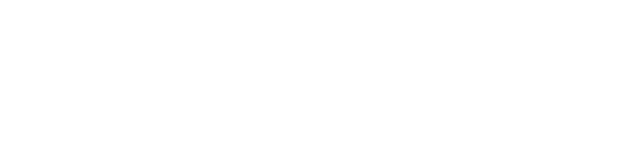
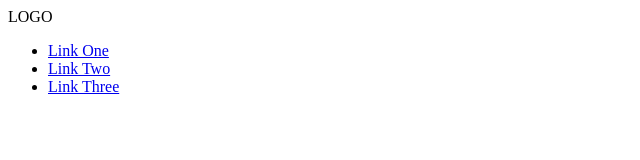
Before and after one commit to JMurf91/Landing_page, a plain HTML site: page index.html in a window 1280 px wide. Shown: the whole page, without its empty margins (0-640 px from the left). Drawn offline with Linux system fonts and the light colour scheme.

Commit message:
Created layout for header in html

```diff
--- a/index.html
+++ b/index.html
@@ -7,8 +7,15 @@
     <link rel="stylesheet" href="styles.css">
 </head>
 <body>
+
     <div class="header">
+      <div class="title"> LOGO </div>
 
+      <ul class="links">
+        <li><a href="#"> Link One</a></li>
+        <li><a href="#"> Link Two</a></li>
+        <li><a href="#"> Link Three</a></li>
+      </ul>
     </div>
 
 </body>
```
